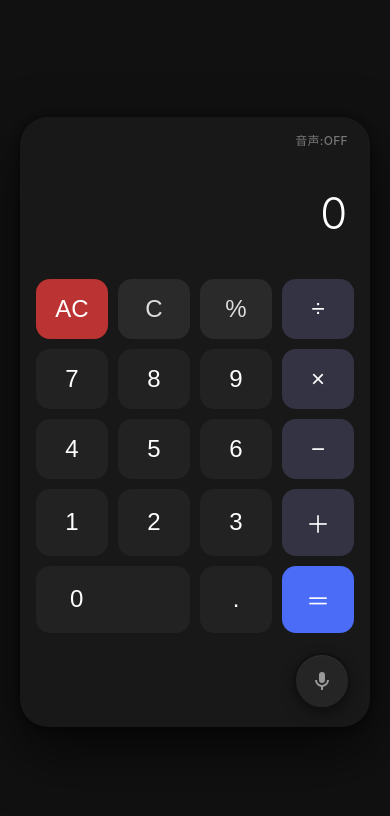
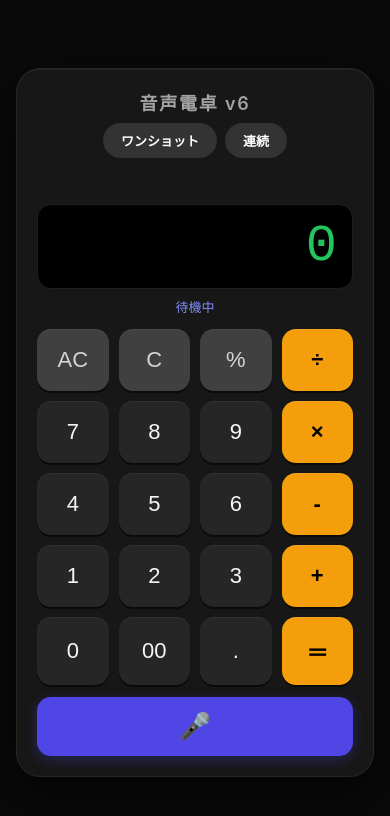
Before and after one commit to sommhh/keisanki, a plain HTML site: page index.html in a window 390 px wide. Both pictures are taken after a click on the button "AC". Drawn offline with Linux system fonts and the light colour scheme.

Commit message:
Update index.html

```diff
--- a/index.html
+++ b/index.html
@@ -3,349 +3,402 @@
 <head>
 <meta charset="UTF-8">
 <meta name="viewport" content="width=device-width, initial-scale=1.0, maximum-scale=1.0, user-scalable=no">
-<title>電卓</title>
+<title>音声電卓 v6</title>
 <style>
-* { box-sizing: border-box; }
-html, body { height: 100%; margin: 0; }
+* { box-sizing: border-box; -webkit-tap-highlight-color: transparent; }
 body {
-  background: #111;
+  background: #0a0a0a;
+  color: #fff;
+  font-family: -apple-system, BlinkMacSystemFont, "Segoe UI", "Hiragino Kaku Gothic ProN", "Yu Gothic", sans-serif;
   display: flex;
+  justify-content: center;
   align-items: center;
+  min-height: 100vh;
+  margin: 0;
+  padding: 16px;
+}
+.calc {
+  background: #171717;
+  padding: 20px;
+  border-radius: 24px;
+  max-width: 420px;
+  width: 100%;
+  box-shadow: 0 20px 60px rgba(0,0,0,.7), inset 0 1px 0 rgba(255,255,255,.05);
+  border: 1px solid #262626;
+}
+h1 {
+  text-align: center;
+  font-size: 18px;
+  margin: 0 0 8px;
+  color: #a3a3a3;
+  font-weight: 600;
+  letter-spacing: .1em;
+}
+.mode-wrap {
+  display: flex;
   justify-content: center;
-  font-family: -apple-system, BlinkMacSystemFont, "Segoe UI", Roboto, "Helvetica Neue", Arial, "Noto Sans JP", sans-serif;
-  padding: 20px;
+  margin: 8px 0 14px;
+  gap: 8px;
+}
+#btnOne, #btnCon {
+  padding: 8px 18px;
+  border: none;
+  border-radius: 999px;
   color: #fff;
-  -webkit-font-smoothing: antialiased;
+  cursor: pointer;
+  font-size: 13px;
+  background: #333;
+  transition: .2s;
+  font-weight: 600;
 }
-.calculator {
-  width: 100%;
-  max-width: 380px;
-  background: #181818;
-  border-radius: 28px;
-  box-shadow: 0 25px 60px rgba(0,0,0,.65), 0 2px 8px rgba(0,0,0,.5);
-  position: relative;
-  padding-bottom: 78px;
+#btnOne:active, #btnCon:active { transform: scale(.96); }
+#expression {
+  min-height: 26px;
+  text-align: right;
+  color: #737373;
+  font-size: 15px;
+  padding: 0 12px;
+  font-variant-numeric: tabular-nums;
   overflow: hidden;
+  white-space: nowrap;
 }
-.status-bar {
-  padding: 14px 22px 0;
-  display: flex;
-  justify-content: flex-end;
+#screen {
+  background: #000;
+  color: #22c55e;
+  font-size: 52px;
+  text-align: right;
+  padding: 12px 16px;
+  border-radius: 14px;
+  margin: 6px 0 8px;
+  font-family: 'SF Mono', 'Courier New', monospace;
+  overflow: hidden;
+  white-space: nowrap;
+  box-shadow: inset 0 2px 8px rgba(0,0,0,.8);
+  border: 1px solid #1f1f1f;
+  letter-spacing: -1px;
 }
-#voiceStatus {
-  font-size: 12px;
-  color: #777;
-  letter-spacing: .3px;
-  transition: color .2s;
+#status {
+  text-align: center;
+  color: #818cf8;
+  font-size: 13px;
+  min-height: 20px;
+  margin: 4px 0 12px;
   font-weight: 500;
 }
-#voiceStatus.on { color: #4ade80; }
-
-.display {
-  padding: 12px 22px 10px;
-  text-align: right;
-}
-#expression {
-  color: #888;
-  font-size: 16px;
-  min-height: 22px;
-  word-break: break-all;
-  font-variant-numeric: tabular-nums;
-}
-#screen {
-  color: #fff;
-  font-size: 48px;
-  font-weight: 300;
-  line-height: 1.15;
-  margin: 6px 0 4px;
-  overflow-x: auto;
-  white-space: nowrap;
-  scrollbar-width: none;
-  font-variant-numeric: tabular-nums;
-}
-#screen::-webkit-scrollbar { display: none; }
-#history {
-  color: #666;
-  font-size: 13px;
-  min-height: 18px;
-  font-variant-numeric: tabular-nums;
-}
-
 .buttons {
   display: grid;
   grid-template-columns: repeat(4, 1fr);
   gap: 10px;
-  padding: 8px 16px 16px;
 }
-.key {
-  background: #222;
+button.calc-btn {
+  padding: 18px 0;
+  font-size: 22px;
+  border: none;
+  border-radius: 14px;
+  background: #262626;
+  color: #f5f5f5;
+  cursor: pointer;
+  transition: .12s;
+  font-weight: 500;
+  box-shadow: 0 2px 0 #0a0a0a, inset 0 1px 0 rgba(255,255,255,.05);
+}
+button.calc-btn:active {
+  transform: translateY(2px);
+  box-shadow: 0 0 0 #0a0a0a;
+  background: #333;
+}
+button.op { background: #f59e0b; color: #000; font-weight: 600; }
+button.op:active { background: #d97706; }
+button.func { background: #404040; color: #d4d4d4; }
+.mic {
+  width: 100%;
+  margin-top: 12px;
+  background: #4f46e5;
+  font-size: 26px;
+  padding: 14px;
+  border: none;
+  border-radius: 14px;
   color: #fff;
-  border: none;
-  border-radius: 16px;
-  font-size: 26px;
-  padding: 18px 0;
   cursor: pointer;
-  transition: transform .06s ease, filter .15s;
-  -webkit-tap-highlight-color: transparent;
-  touch-action: manipulation;
-  user-select: none;
-  font-weight: 400;
+  transition: .2s;
+  box-shadow: 0 4px 14px rgba(79,70,229,.3);
+  font-weight: 600;
 }
-.key:active { transform: scale(.95); filter: brightness(1.25); }
-.key.op { background: #334; }
-.key.eq { background: #4a6cf7; color: #fff; font-weight: 500; }
-.key.ac { background: #b33; }
-.key.fn { background: #2a2a2a; color: #ddd; }
-.key.zero { grid-column: span 2; text-align: left; padding-left: 34px; }
-
-#micBtn {
-  position: absolute;
-  right: 20px;
-  bottom: 18px;
-  width: 56px;
-  height: 56px;
-  border-radius: 50%;
-  background: #252525;
-  border: 2px solid #111;
-  color: #999;
-  display: flex;
-  align-items: center;
-  justify-content: center;
-  cursor: pointer;
-  box-shadow: 0 4px 14px rgba(0,0,0,.45), inset 0 1px 0 rgba(255,255,255,.05);
-  transition: all .2s ease;
-  -webkit-tap-highlight-color: transparent;
-}
-#micBtn:active { transform: scale(.93); }
-#micBtn.active {
-  background: #4a6cf7;
-  color: #fff;
-  border-color: #4a6cf7;
-  box-shadow: 0 6px 20px rgba(74,108,247,.45);
-}
-#micBtn svg { width: 24px; height: 24px; }
-
-@media (max-width: 400px) {
-  .key { padding: 16px 0; font-size: 24px; border-radius: 14px; }
-  #screen { font-size: 44px; }
-}
+.mic:active { transform: scale(.98); }
+.mic.listening { background: #ef4444; box-shadow: 0 4px 14px rgba(239,68,68,.4); animation: pulse 1.2s infinite; }
+@keyframes pulse { 0%,100% { opacity: 1 } 50% { opacity: .7 } }
 </style>
 </head>
 <body>
-<div class="calculator">
-  <div class="status-bar">
-    <span id="voiceStatus">音声:OFF</span>
+<div class="calc">
+  <h1>音声電卓 v6</h1>
+  <div class="mode-wrap">
+    <button id="btnOne" onclick="setMode('oneshot')">ワンショット</button>
+    <button id="btnCon" onclick="setMode('continuous')">連続</button>
   </div>
-  <div class="display">
   <div id="expression"></div>
   <div id="screen">0</div>
-    <div id="history"></div>
+  <div id="status">待機中</div>
+  <div class="buttons">
+    <button class="calc-btn func" onclick="allClear()">AC</button>
+    <button class="calc-btn func" onclick="backspace()">C</button>
+    <button class="calc-btn func" onclick="percent()">%</button>
+    <button class="calc-btn op" onclick="op('/')">÷</button>
+
+    <button class="calc-btn" onclick="input('7')">7</button>
+    <button class="calc-btn" onclick="input('8')">8</button>
+    <button class="calc-btn" onclick="input('9')">9</button>
+    <button class="calc-btn op" onclick="op('*')">×</button>
+
+    <button class="calc-btn" onclick="input('4')">4</button>
+    <button class="calc-btn" onclick="input('5')">5</button>
+    <button class="calc-btn" onclick="input('6')">6</button>
+    <button class="calc-btn op" onclick="op('-')">-</button>
+
+    <button class="calc-btn" onclick="input('1')">1</button>
+    <button class="calc-btn" onclick="input('2')">2</button>
+    <button class="calc-btn" onclick="input('3')">3</button>
+    <button class="calc-btn op" onclick="op('+')">+</button>
+
+    <button class="calc-btn" onclick="input('0')">0</button>
+    <button class="calc-btn" onclick="input('00')">00</button>
+    <button class="calc-btn" onclick="input('.')">.</button>
+    <button class="calc-btn op" onclick="calc()">＝</button>
   </div>
-  <div class="buttons">
-    <button class="key ac" data-act="ac">AC</button>
-    <button class="key fn" data-act="c">C</button>
-    <button class="key fn" data-op="%">%</button>
-    <button class="key op" data-op="/">÷</button>
-
-    <button class="key" data-num="7">7</button>
-    <button class="key" data-num="8">8</button>
-    <button class="key" data-num="9">9</button>
-    <button class="key op" data-op="*">×</button>
-
-    <button class="key" data-num="4">4</button>
-    <button class="key" data-num="5">5</button>
-    <button class="key" data-num="6">6</button>
-    <button class="key op" data-op="-">−</button>
-
-    <button class="key" data-num="1">1</button>
-    <button class="key" data-num="2">2</button>
-    <button class="key" data-num="3">3</button>
-    <button class="key op" data-op="+">＋</button>
-
-    <button class="key zero" data-num="0">0</button>
-    <button class="key" data-num=".">.</button>
-    <button class="key eq" data-act="eq">＝</button>
-  </div>
-  <button id="micBtn" aria-label="音声入力">
-    <svg viewBox="0 0 24 24" fill="currentColor"><path d="M12 14a3 3 0 0 0 3-3V6a3 3 0 0 0-6 0v5a3 3 0 0 0 3 3zm5-3a5 5 0 0 1-10 0H5a7 7 0 0 0 6 6.92V21h2v-3.08A7 7 0 0 0 19 11h-2z"/></svg>
-  </button>
+  <button id="micBtn" class="mic" onclick="startVoice()">🎤</button>
 </div>
 
 <script>
-(() => {
+let current="0", expr="", lastResult=null, mode='oneshot', autoClearTimer=null, listening=false, autoListen=false, rec=null;
+let audioCtx=null;
+let synthVoices = [];
+
+// 音声データの取得
+if ('speechSynthesis' in window) {
+  window.speechSynthesis.onvoiceschanged = () => {
+    synthVoices = window.speechSynthesis.getVoices();
+  };
+}
+
 const screen = document.getElementById('screen');
-  const expressionEl = document.getElementById('expression');
-  const historyEl = document.getElementById('history');
-  const voiceStatus = document.getElementById('voiceStatus');
+const expression = document.getElementById('expression');
+const status = document.getElementById('status');
 const micBtn = document.getElementById('micBtn');
 
-  let current = '0';
-  let expr = '';
-  let shouldReset = false;
-  let voiceOn = false;
-
-  const synth = window.speechSynthesis;
-  let voices = [];
-  let femaleVoice = null;
-
-  function loadVoices() {
-    if (!synth) return;
-    voices = synth.getVoices();
-    if (!voices.length) return;
-    const prefs = ['Kyoko','Haruka','Mizuki','Nanami','Sayaka','Google 日本語','Microsoft Nanami Haruka','Samantha','Google US English'];
-    femaleVoice = prefs.map(n => voices.find(v => v.name.includes(n))).find(Boolean) ||
-                  voices.find(v => v.lang === 'ja-JP') ||
-                  voices.find(v => v.lang.startsWith('ja')) ||
-                  voices[0];
+function initAudio(){
+  if(!audioCtx) audioCtx = new (window.AudioContext||window.webkitAudioContext)();
 }
-  loadVoices();
-  if (synth && 'onvoiceschanged' in synth) synth.onvoiceschanged = loadVoices;
-
-  function unlockAudio() {
-    if (!synth) return;
-    try { const u = new SpeechSynthesisUtterance(''); u.volume = 0; synth.speak(u); } catch(e){}
-  }
-  document.addEventListener('touchstart', unlockAudio, {once:true});
-  document.addEventListener('mousedown', unlockAudio, {once:true});
-
-  function speak(text) {
-    if (!voiceOn || !synth) return;
-    try {
-      synth.cancel();
-      const u = new SpeechSynthesisUtterance(text);
-      if (femaleVoice) u.voice = femaleVoice;
-      u.lang = 'ja-JP';
-      u.rate = 1.0;
-      u.pitch = 1.2;
-      u.volume = 1;
-      synth.speak(u);
-    } catch(e){}
+function playSound(type){
+  try{
+    initAudio();
+    const now = audioCtx.currentTime;
+    const play = (freq,dur,vol=0.15,delay=0,type='sine')=>{
+      const o=audioCtx.createOscillator(), g=audioCtx.createGain();
+      o.type=type; o.frequency.setValueAtTime(freq, now+delay);
+      g.gain.setValueAtTime(vol, now+delay);
+      g.gain.exponentialRampToValueAtTime(0.001, now+delay+dur);
+      o.connect(g); g.connect(audioCtx.destination);
+      o.start(now+delay); o.stop(now+delay+dur+0.01);
+    };
+    if(type==='click') play(1000,0.05);
+    else if(type==='success') play(880,0.08);
+    else if(type==='clear'){ play(700,0.12,0.15,0); const o=audioCtx.createOscillator(), g=audioCtx.createGain(); o.connect(g); g.connect(audioCtx.destination); o.frequency.setValueAtTime(700,now); o.frequency.exponentialRampToValueAtTime(400,now+0.12); g.gain.setValueAtTime(0.15,now); g.gain.exponentialRampToValueAtTime(0.001,now+0.12); o.start(now); o.stop(now+0.13); }
+    else if(type==='pilon'){ play(600,0.07); play(900,0.09,0.15,0.09); }
+    else if(type==='error') play(220,0.15,0.2,0,'sawtooth');
+  }catch(e){}
 }
 
-  const toPretty = s => s.replace(/\*/g,'×').replace(/\//g,'÷').replace(/\+/g,'＋').replace(/-/g,'−');
+function speak(text, callback){
+  if(!('speechSynthesis' in window)) { if(callback) callback(); return; }
+  const u = new SpeechSynthesisUtterance(text);
+  u.lang='ja-JP';
+  u.rate=1.1;
+  u.pitch=1.4; // ピッチを上げて女性らしい声に
 
-  function formatResult(n) {
-    const num = Number(n);
-    if (!isFinite(num)) return 'エラー';
-    const str = parseFloat(num.toPrecision(12)).toString();
-    return str;
+  // 音声リストから女性や日本語の声を優先的に探す
+  if(synthVoices.length === 0) synthVoices = window.speechSynthesis.getVoices();
+  const jaVoices = synthVoices.filter(v => v.lang.includes('ja'));
+  let femaleVoice = jaVoices.find(v => /Female|Kyoko|Haruka|Mei|Google 日本語/i.test(v.name));
+
+  if(femaleVoice) {
+    u.voice = femaleVoice;
+  } else if(jaVoices.length > 0) {
+    u.voice = jaVoices[0];
   }
 
-  function updateScreen() { screen.textContent = current; }
-
-  function inputNumber(d) {
-    unlockAudio();
-    if (shouldReset) { current = ''; shouldReset = false; }
-    if (d === '.' && current.includes('.')) return;
-    if (current === '0' && d !== '.') current = d;
-    else if (current === '' && d === '.') current = '0.';
-    else current += d;
-    updateScreen();
+  // 読み上げている間は、マイクが自分の声を拾わないように一時停止する
+  let resumeMic = autoListen;
+  if(resumeMic) {
+     autoListen = false;
+     if(rec) try{ rec.abort(); }catch(e){}
   }
 
-  function inputOperator(op) {
-    unlockAudio();
-    if (expr && shouldReset) {
-      expr = expr.replace(/[+\-*/]$/, op);
-    } else {
-      expr += current + op;
-      shouldReset = true;
+  u.onend = () => {
+     if(resumeMic && listening) {
+         autoListen = true;
+         setTimeout(startRecLoop, 200); // 読み上げ後にマイクを即再開
      }
-    expressionEl.textContent = toPretty(expr);
-    current = '0';
-    updateScreen();
-    shouldReset = true;
+     if(callback) callback();
+  };
+
+  speechSynthesis.cancel();
+  speechSynthesis.speak(u);
 }
 
-  function inputPercent() {
-    unlockAudio();
-    const val = parseFloat(current) / 100;
-    current = formatResult(val);
-    updateScreen();
-    shouldReset = true;
+function update(){
+  screen.innerText = current;
 }
 
-  function clearAll() {
-    unlockAudio();
-    current = '0';
-    expr = '';
-    expressionEl.textContent = '';
-    updateScreen();
-    shouldReset = false;
+function input(d){
+  playSound('click');
+  if(d==='00' && current==="0") return;
+  if(current==="0" && d!=="." && d!=="00"){
+    current=d;
+  }else{
+    if(d==='.' && current.includes('.')) return;
+    if(current.length<14) current += d;
+  }
+  update();
 }
 
-  function clearEntry() {
-    unlockAudio();
-    current = '0';
-    updateScreen();
+function backspace(){
+  playSound('click');
+  if(current.length>1) current = current.slice(0,-1);
+  else current="0";
+  update();
 }
 
-  function calculate() {
-    unlockAudio();
-    const finalExpr = expr + (shouldReset ? '' : current);
-    if (!/^[0-9+\-*/.%() ]+$/.test(finalExpr)) return;
-    try {
-      const result = Function('"use strict";return (' + finalExpr + ')')();
-      const formatted = formatResult(result);
-      historyEl.textContent = `${toPretty(finalExpr)} = ${formatted}`;
-      expressionEl.textContent = '';
-      current = formatted;
-      updateScreen();
-      expr = '';
-      shouldReset = true;
-      if (voiceOn) speak(`答えは ${formatted}`);
-    } catch(e) {
-      screen.textContent = 'エラー';
-      current = '0';
-      expr = '';
-      expressionEl.textContent = '';
-      shouldReset = true;
+function allClear(){
+  playSound('clear');
+  current="0"; expr="";
+  if(autoClearTimer){ clearTimeout(autoClearTimer); autoClearTimer=null; }
+  expression.innerText="";
+  status.innerText="クリア";
+  update();
+}
+
+function percent(){
+  playSound('click');
+  if(!current.includes('%')){ current+= '%'; update(); }
+}
+
+function percentFix(s){
+  return s.replace(/(\d+(\.\d+)?)%/g, '($1/100)');
+}
+
+function op(o){
+  playSound('click');
+  if(expr && /[+\-*/]$/.test(expr) && current==="0"){
+    expr = expr.slice(0,-1)+o;
+  }else{
+    expr += current + o;
+  }
+  current="0";
+  expression.innerText = expr.replace(/\*/g,'×').replace(/\//g,'÷');
+  update();
+}
+
+function calc(){
+  initAudio();
+  let full = expr + current;
+  if(/[+\-*/]$/.test(full)){
+    status.innerText="式が途中";
+    playSound('error');
+    return;
+  }
+  try{
+    let evalStr = percentFix(full);
+    let result = Function('return '+ evalStr)();
+    result = Number(Number(result).toPrecision(12));
+    expression.innerText = full.replace(/\*/g,'×').replace(/\//g,'÷') + '=';
+    current = String(result);
+    lastResult = result;
+    update();
+    playSound('success');
+    status.innerText="OK";
+    speak(`答えは ${result} です`, ()=>{
+      if(mode==='oneshot'){
+        setTimeout(()=>{ allClear(); playSound('clear'); status.innerText='次の計算どうぞ'; }, 400);
+      }
+    });
+  }catch(e){
+    status.innerText="エラー";
+    playSound('error');
   }
 }
 
-  document.querySelectorAll('.key').forEach(btn => {
-    btn.addEventListener('click', () => {
-      const num = btn.dataset.num;
-      const op = btn.dataset.op;
-      const act = btn.dataset.act;
-      if (num !== undefined) inputNumber(num);
-      else if (op) {
-        if (op === '%') inputPercent();
-        else inputOperator(op);
-      } else if (act) {
-        if (act === 'ac') clearAll();
-        else if (act === 'c') clearEntry();
-        else if (act === 'eq') calculate();
+function setMode(m){
+  mode=m;
+  document.getElementById('btnOne').style.background = m==='oneshot' ? '#4f46e5' : '#333';
+  document.getElementById('btnCon').style.background = m==='continuous' ? '#4f46e5' : '#333';
+  playSound('click');
+  speak(m==='oneshot'?'ワンショットモード':'連続モード');
 }
-    });
-  });
 
-  micBtn.addEventListener('click', () => {
-    voiceOn = !voiceOn;
-    voiceStatus.textContent = voiceOn ? '音声:ON' : '音声:OFF';
-    voiceStatus.classList.toggle('on', voiceOn);
-    micBtn.classList.toggle('active', voiceOn);
-    unlockAudio();
-    loadVoices();
-    if (voiceOn) speak('音声オン');
-    else if (synth) synth.cancel();
-  });
+function startVoice(){
+  initAudio();
+  if(listening){
+    // マイクを完全にオフにする処理
+    listening=false;
+    autoListen=false;
+    if(rec) try{ rec.abort(); }catch(e){}
+    micBtn.classList.remove('listening');
+    micBtn.innerText='🎤';
+    status.innerText="停止";
+    playSound('clear');
+    return;
+  }
 
-  window.addEventListener('keydown', e => {
-    if (e.key >= '0' && e.key <= '9') inputNumber(e.key);
-    else if (e.key === '.') inputNumber('.');
-    else if (e.key === '+') inputOperator('+');
-    else if (e.key === '-') inputOperator('-');
-    else if (e.key === '*') inputOperator('*');
-    else if (e.key === '/') { e.preventDefault(); inputOperator('/'); }
-    else if (e.key === '%') inputPercent();
-    else if (e.key === 'Enter' || e.key === '=') { e.preventDefault(); calculate(); }
-    else if (e.key === 'Backspace') clearEntry();
-    else if (e.key === 'Escape') clearAll();
-  });
+  const SR = window.SpeechRecognition || window.webkitSpeechRecognition;
+  if(!SR){ alert('このブラウザは音声認識に対応していません'); return; }
 
-  updateScreen();
-})();
-</script>
-</body>
-</html>
+  listening=true;
+  autoListen=true;
+  micBtn.classList.add('listening');
+  micBtn.innerText='●';
+  playSound('click');
+
+  startRecLoop();
+}
+
+function startRecLoop(){
+  if(!autoListen || !listening) return;
+  const SR = window.SpeechRecognition || window.webkitSpeechRecognition;
+  rec = new SR();
+  rec.lang='ja-JP';
+  rec.interimResults=false;
+  rec.maxAlternatives=1;
+  rec.continuous=false; // 都度切って再起動させることで安定稼働させる
+
+  status.innerText="聞いてます…";
+
+  rec.onresult = e=>{
+    let txt = e.results[e.results.length-1][0].transcript;
+    status.innerText="音声:"+txt;
+    txt = txt.replace(/足す/g,'たす').replace(/引く/g,'ひく').replace(/掛ける/g,'かける');
+    parseVoice(txt);
+  };
+
+  rec.onend = ()=>{
+    // 自動で再開（マイクがオンの間はずっとループ）
+    if(autoListen && listening){
+      setTimeout(startRecLoop, 300);
+    }
+  };
+
+  rec.onerror = (e)=>{
+    if(e.error !== 'no-speech') {
+        status.innerText="エラー";
+    }
+    // エラーが起きても自動で再開
+    if(autoListen && listening){
+      setTimeout(startRecLoop, 500);
+    }
+  };
+
+  try{ rec.start(); }catch(e){}
+}
+
+function parseVoice(t){
+  playSound('click');
+  if(/(クリア|消去|全消去|消
```
Lines whose indentation alone changed are shown as unchanged.
